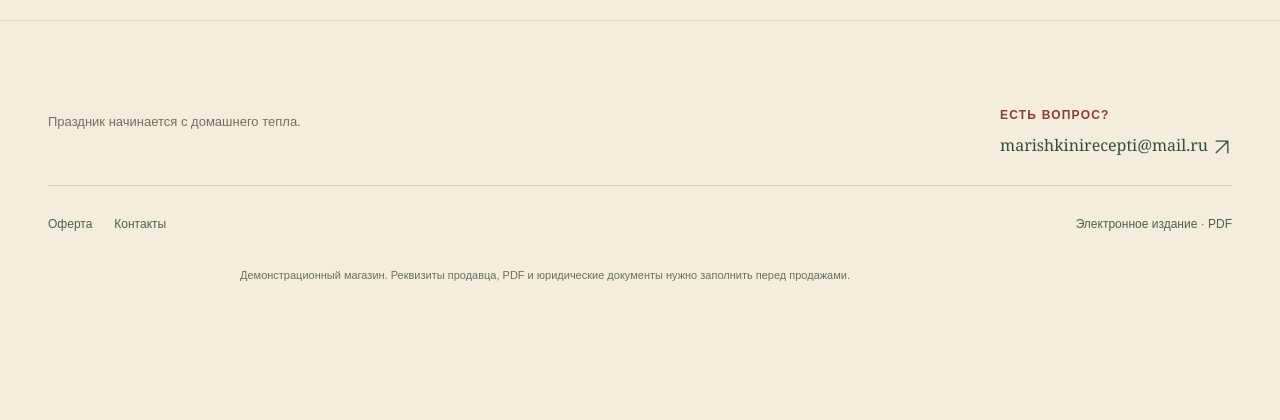
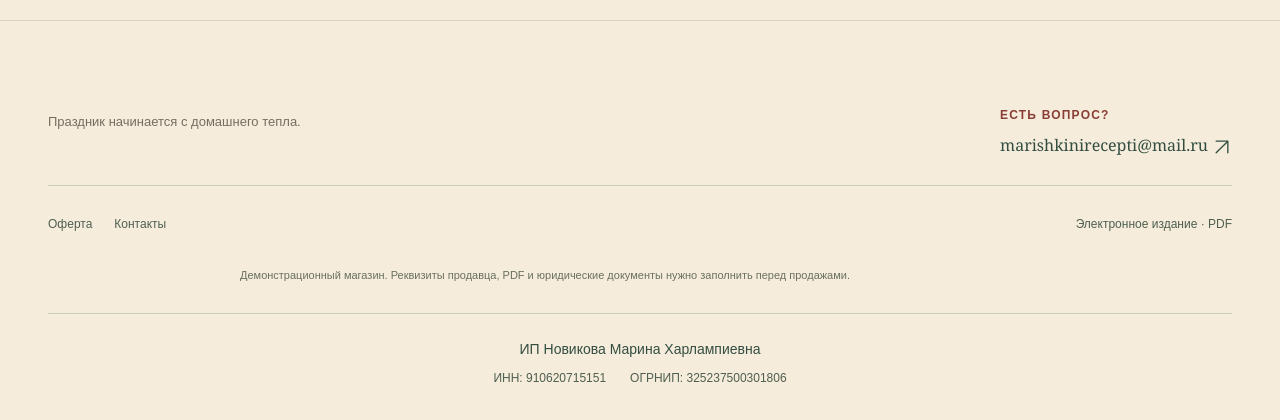
Before and after one commit to artemkapluggaV5/ReciepeBook, a Django app: page / in a window 1280 px wide. Shown: the part 4731-5151 px from the top of the page. Before the commit the page ends 5012 px from the top, so only its background shows below. Run offline with Django 5.2, Linux system fonts and the light colour scheme; data comes from the database, SQL or seed files in the repository; data that the repository does not hold is empty; parts of the project's set-up code (start-up, migrations or seed data) failed here and were passed over.

Commit message:
Add seller registration details to site footer

```diff
--- a/config/settings.py
+++ b/config/settings.py
@@ -72,6 +72,9 @@ for username in (TELEGRAM_USERNAME, TELEGRAM_SUPPORT_USERNAME):
 MERCHANT_NAME = env('MERCHANT_NAME', default='[Имя или наименование продавца]')
 MERCHANT_DETAILS = env('MERCHANT_DETAILS', default='[Статус, ИНН, адрес и юрисдикция продавца]')
 MERCHANT_COUNTRY = env('MERCHANT_COUNTRY', default='')
+SELLER_DISPLAY_NAME = env('SELLER_DISPLAY_NAME', default='ИП Новикова Марина Харлампиевна')
+SELLER_INN = env('SELLER_INN', default='910620715151')
+SELLER_OGRN = env('SELLER_OGRN', default='325237500301806')
 LEGAL_VERSION = env('LEGAL_VERSION', default='draft-1')
 SALES_ENABLED = env.bool('SALES_ENABLED', default=False)
 LEGAL_READY = env.bool('LEGAL_READY', default=False)
--- a/core/context.py
+++ b/core/context.py
@@ -2,6 +2,8 @@ from django.conf import settings
 def site_context(request):
     return {'site_name': settings.SITE_NAME, 'site_url': settings.SITE_URL, 'contact_email': settings.CONTACT_EMAIL,
             'merchant_name': settings.MERCHANT_NAME, 'merchant_details': settings.MERCHANT_DETAILS,
+            'seller_display_name': settings.SELLER_DISPLAY_NAME,
+            'seller_inn': settings.SELLER_INN, 'seller_ogrn': settings.SELLER_OGRN,
             'sales_enabled': settings.SALES_ENABLED,
             'payment_test_mode': settings.ROBOKASSA_TEST_MODE,
             'telegram_username': settings.TELEGRAM_USERNAME,
--- a/static/css/cozy.css
+++ b/static/css/cozy.css
@@ -97,3 +97,10 @@ footer{background:var(--cream);border-top:1px solid var(--line)}.footer-top{padd
 .legal-copy h2{font-size:clamp(24px,3vw,32px);line-height:1.25;letter-spacing:-.02em;margin:36px 0 18px;color:var(--forest)}
 .legal-copy p{overflow-wrap:anywhere;white-space:normal}
 .legal-page h1{font-size:clamp(36px,6vw,64px)}
+
+/* Seller details remain quiet and readable at the very bottom of every page. */
+.seller-details{margin-top:28px;padding-top:24px;padding-bottom:12px;border-top:1px solid #c9cfba;text-align:center}
+.seller-details .seller-details-name{margin:0 0 8px;font-size:14px;font-weight:500;line-height:1.6;color:var(--forest)}
+.seller-details .seller-details-numbers{display:flex;flex-wrap:wrap;justify-content:center;gap:6px 24px;margin:0;font-size:12px;line-height:1.7;color:#4f5f4e;font-variant-numeric:tabular-nums}
+.seller-details-numbers span{white-space:nowrap}
+@media(max-width:600px){.seller-details{margin-top:22px;padding-top:20px}.seller-details .seller-details-name{font-size:13px}.seller-details .seller-details-numbers{flex-direction:column;gap:3px}}
--- a/templates/base.html
+++ b/templates/base.html
@@ -16,7 +16,7 @@
   <link rel="stylesheet" href="{% static 'css/compat.css' %}">
   <link rel="stylesheet" href="{% static 'css/holiday.css' %}?v=1f38be0842">
   <link rel="apple-touch-icon" href="{% static 'img/apple-touch-icon.png' %}">
-  <link rel="stylesheet" href="{% static 'css/cozy.css' %}?v=marishka-header-1">
+  <link rel="stylesheet" href="{% static 'css/cozy.css' %}?v=seller-footer-1">
   <script src="{% static 'js/site.js' %}" defer></script>
   {% if not sales_enabled %}<meta name="robots" content="noindex,nofollow">{% endif %}
 </head>
@@ -32,5 +32,9 @@
 <footer><div class="wrap footer-top"><div><p>Праздник начинается с домашнего тепла.</p></div><div><span class="eyebrow">Есть вопрос?</span><a class="contact" href="mailto:{{ contact_email }}">{{ contact_email }} {% icon 'arrow' %}</a></div></div>
 <div class="wrap footer-bottom"><div><a href="{% url 'legal' 'offer' %}">Оферта</a><a href="{% url 'legal' 'contacts' %}">Контакты</a></div><small>Электронное издание · PDF</small></div>
 {% if not sales_enabled %}<p class="wrap demo-footer">Демонстрационный магазин. Реквизиты продавца, PDF и юридические документы нужно заполнить перед продажами.</p>{% endif %}
+<div class="wrap seller-details" aria-label="Реквизиты продавца">
+  <p class="seller-details-name">{{ seller_display_name }}</p>
+  <p class="seller-details-numbers"><span>ИНН: {{ seller_inn }}</span><span>ОГРНИП: {{ seller_ogrn }}</span></p>
+</div>
 </footer>
 </body></html>
```
Also changed, not shown: 1 other file.
